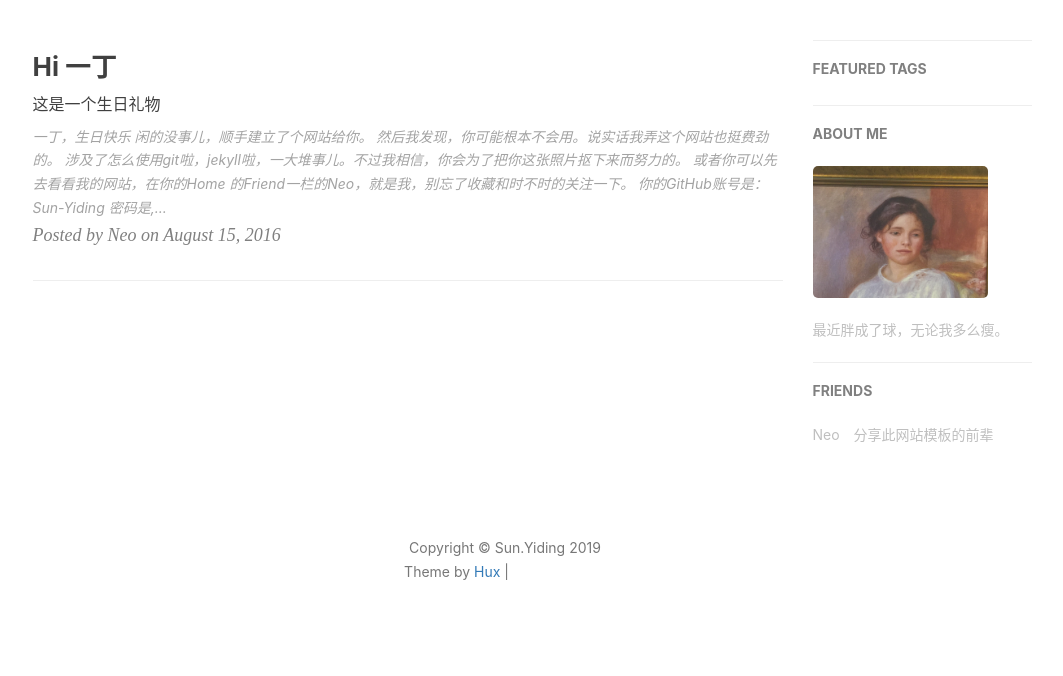
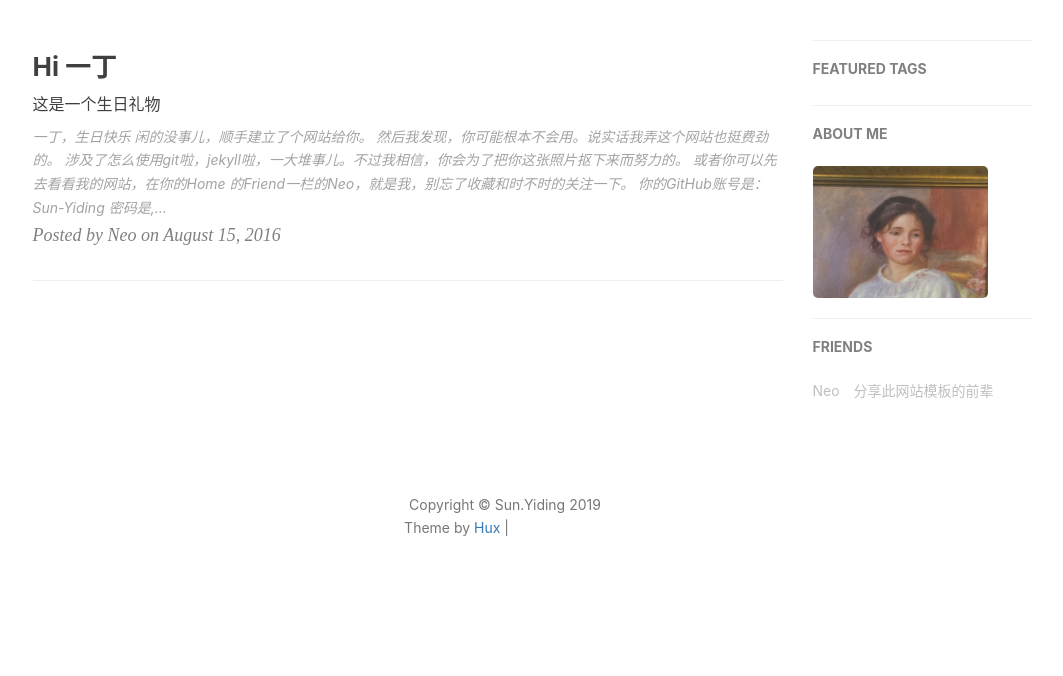
Before and after one commit to Sun-Yiding/Sun-Yiding.github.io, a Jekyll site: the page built from index.html, in a window 1280 px wide. Shown: the part 398-1074 px from the top of the page, without its empty margins (135-1198 px from the left). Built offline with Jekyll 4.4.1, drawn with Linux system fonts in a browser that asks for light colours; nearby versions of some CDN libraries; the list of posts is cut into pages by our own code; comment, search, counter and statistics services are not loaded; after the commit the page ends 1030 px from its top, so only the background shows below that; grey boxes are pictures that could not be loaded.

Commit message:
Update _config.yml

```diff
--- a/_config.yml
+++ b/_config.yml
@@ -3,7 +3,7 @@
 SEOTitle: 孙一丁的博客 | Sun.Yiding
 header-img: img/home-bg.jpg
 email: 1635866859@qq.com
-description: "大家好，我是孙一丁，我是个性格腼腆的谜一样的女生。"
+description: "大家好，我是孙一丁。"
 keyword: "孙一丁, Sun Yiding, Yiding"
 url: ""              # your host, for absolute URL
 baseurl: ""                             # for example, '/blog' if your blog hosted on 'host/blog'
@@ -69,7 +69,7 @@
 
 # Sidebar settings
 sidebar: true                           # whether or not using Sidebar.
-sidebar-about-description: "最近胖成了球，无论我多么瘦。"
+sidebar-about-description: ""
 sidebar-avatar: /img/avater-yiding.jpg      # use absolute URL, seeing it's used in both `/` and `/about/`
 
 
```
